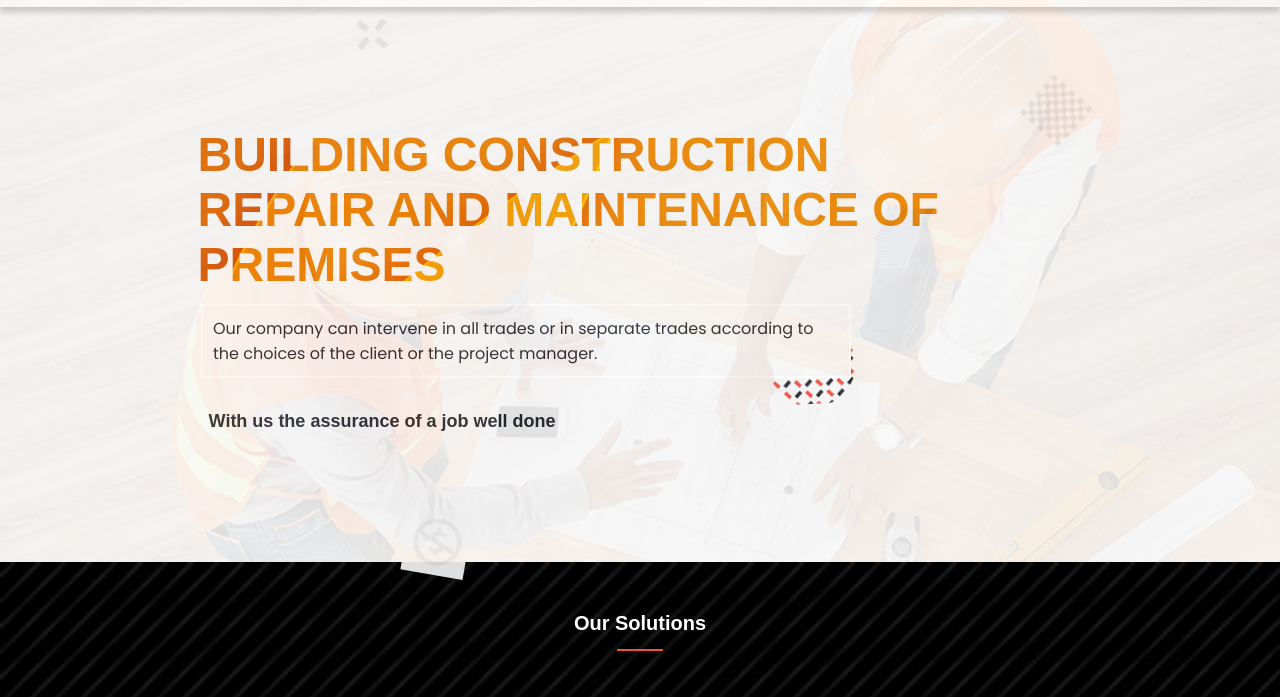
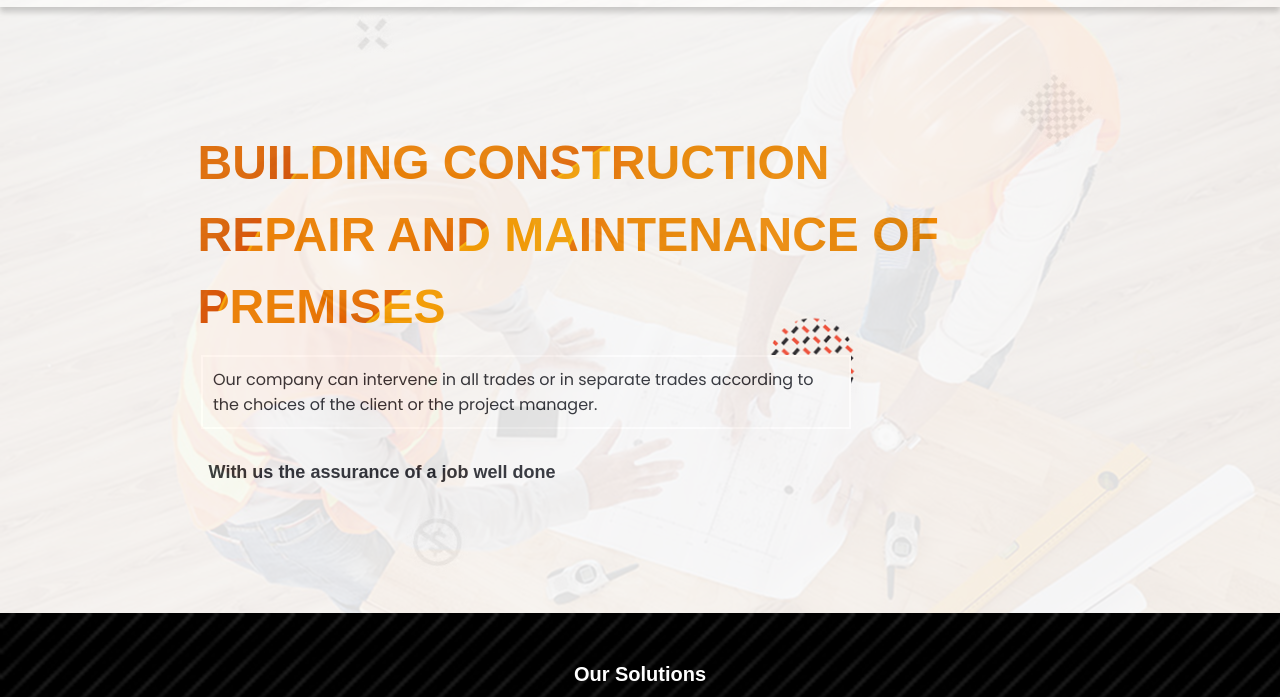
Before and after one commit to massaillon/home-care, a website: page index.html in a window 1280 px wide. Shown: the part 98-795 px from the top of the page. Drawn offline with Linux system fonts and the light colour scheme; a web font is replaced by a local one.

Commit message:
Update CSS files ,Add the line-height property to H1 on  all the pages for mobile and desktop version

```diff
--- a/about_style.css
+++ b/about_style.css
@@ -193,6 +193,7 @@ body {
   background-image: url(./images/Mobile/Red-Orange-bg.png);
   font-family: 'cocogoose', sans-serif;
   font-size: 2rem;
+  line-height: 1.5;
   text-transform: uppercase;
   background-repeat: no-repeat;
   -webkit-background-clip: text;
@@ -527,6 +528,7 @@ body {
   .headline-container h1 {
     font-size: 40px;
     text-align: center;
+    line-height: 1.5;
   }
 
   .headline-paragraph-container {
--- a/style.css
+++ b/style.css
@@ -188,6 +188,7 @@ body {
   background-image: url(./images/Mobile/orange-background.png);
   font-family: 'cocogoose', sans-serif;
   font-size: 2rem;
+  line-height: 1.5;
   text-transform: uppercase;
   background-repeat: no-repeat;
   -webkit-background-clip: text;
@@ -650,6 +651,7 @@ body {
 
   .headline-container h1 {
     font-size: 3rem;
+    line-height: 1.5;
   }
 
   .headline-paragraph-container {
```
